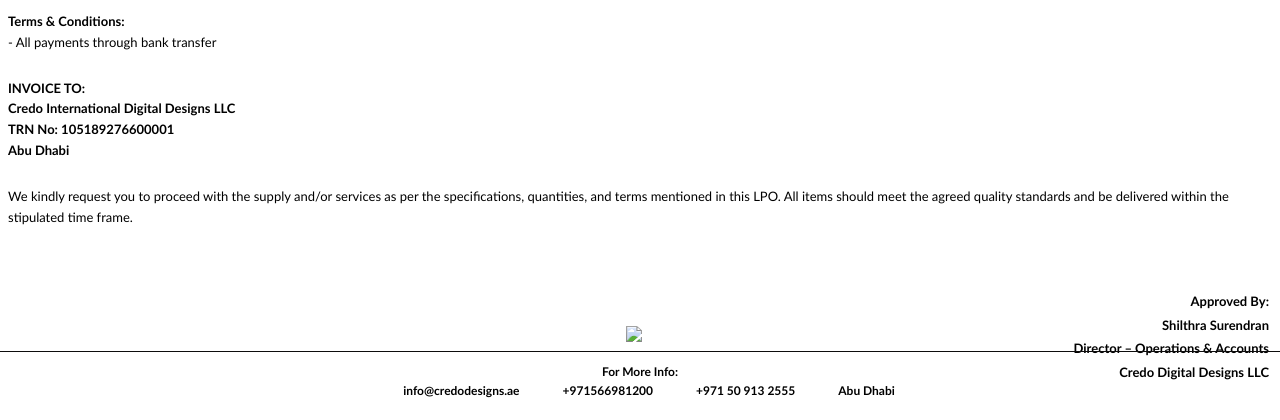
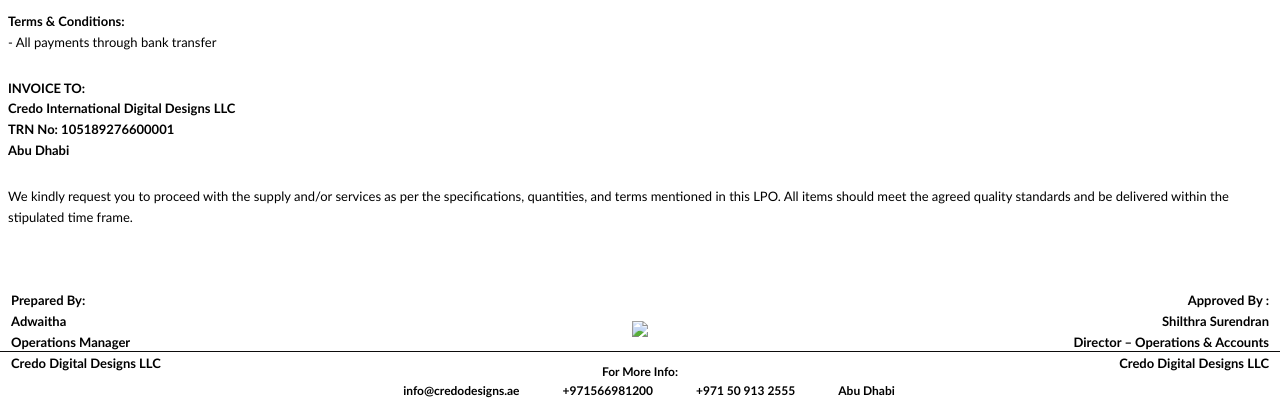
Before and after one commit to hameema-git/credo_erp, a Django app: template templates/sales/lpo_pdf.html in a window 1280 px wide. Shown: the part 380-800 px from the top of the page. Run offline with Django 5.2, Linux system fonts and the light colour scheme; the template is opened without the code that fills it, so the values that code supplies are empty.

Commit message:
lpo PDF EDIT

```diff
--- a/templates/sales/lpo_pdf.html
+++ b/templates/sales/lpo_pdf.html
@@ -312,27 +312,33 @@ Credo Digital Designs LLC
 
 
 <table style="width:100%; margin-top:60px;">
+
 <tr>
 
-<!-- LEFT EMPTY OR TEXT -->
-<td style="width:33%;"></td>
-
-<!-- CENTER STAMP -->
-<td style="width:33%; text-align:center;">
-    <img src="file:///{{ static_path }}/stamp.jpeg" style="height:110px;">
+<!-- LEFT: PREPARED BY -->
+<td style="width:40%; vertical-align:top; font-weight:bold;">
+Prepared By:<br>
+Adwaitha<br>
+Operations Manager<br>
+Credo Digital Designs LLC
 </td>
 
-<!-- RIGHT APPROVAL -->
-<td style="width:34%; text-align:right; font-weight:bold; line-height:1.8;">
-    Approved By:<br>
-    Shilthra Surendran<br>
-    Director – Operations & Accounts<br>
-    Credo Digital Designs LLC
+<!-- CENTER: STAMP -->
+<td style="width:20%; text-align:center; vertical-align:middle;">
+<img src="file:///{{ static_path }}/stamp.jpeg" style="height:110px;">
+</td>
+
+<!-- RIGHT: THANKS -->
+<td style="width:40%; text-align:right; vertical-align:top; font-weight:bold;">
+Approved By :<br>
+Shilthra Surendran<br>
+Director – Operations & Accounts<br>
+Credo Digital Designs LLC
 </td>
 
 </tr>
+
 </table>
-
 <!-- FOOTER -->
 <div class="footer">
 
```
Also changed, not shown: ops_system/settings.py (+12 -12 lines).
